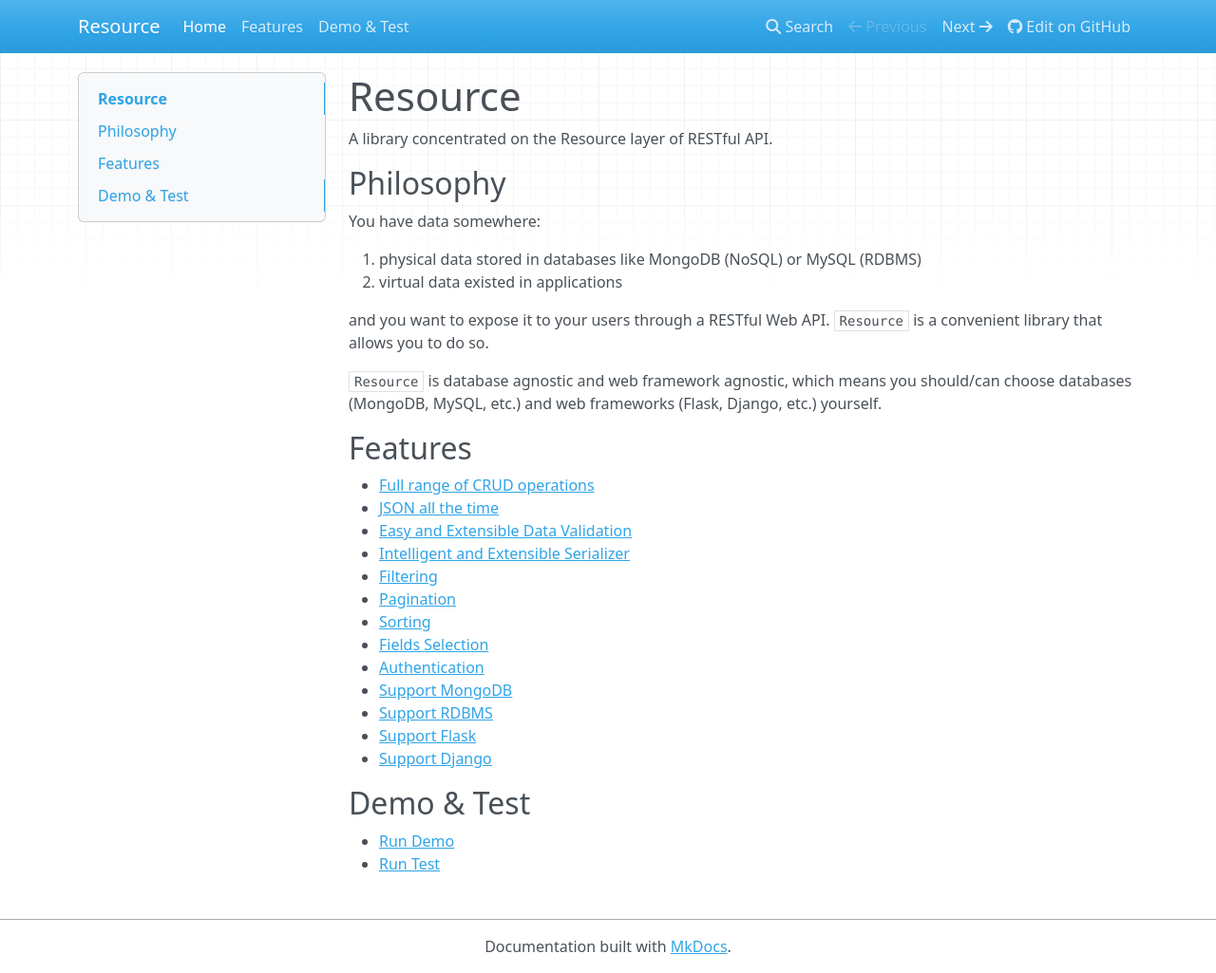
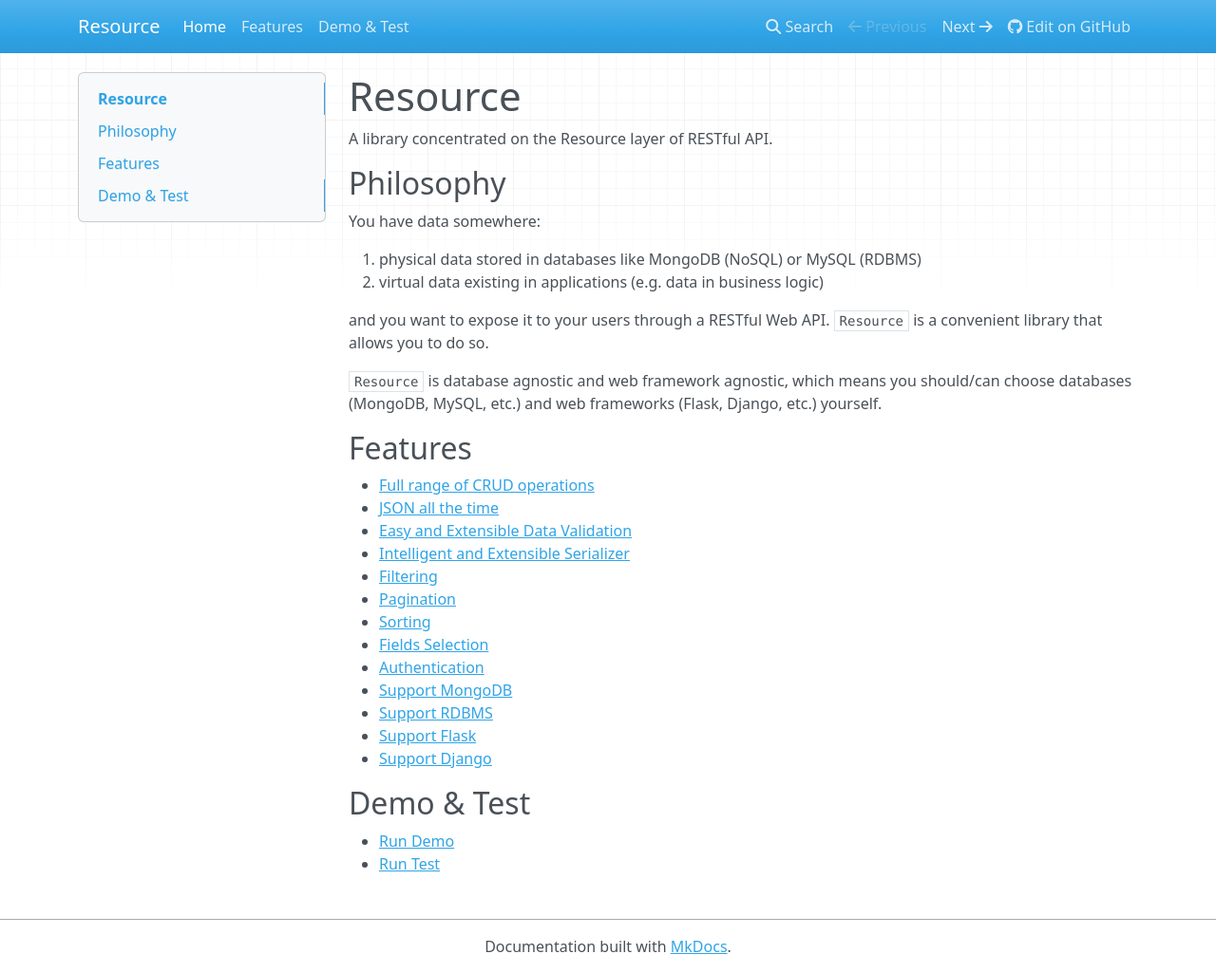
Before and after one commit to RussellLuo/resource, an MkDocs documentation site: the page built from docs/index.md, in a window 1280 px wide and 1025 px high. Shown: the whole window at 95% size. Built offline with MkDocs 1.6.1, drawn with Linux system fonts in a browser that asks for light colours; nearby versions of some CDN libraries; old or Windows-style settings are respelled for this version of MkDocs.

Commit message:
fix a typo in Documentation

```diff
--- a/docs/index.md
+++ b/docs/index.md
@@ -10,7 +10,7 @@ Philosophy
 You have data somewhere:
 
 1. physical data stored in databases like MongoDB (NoSQL) or MySQL (RDBMS)
-2. virtual data existed in applications
+2. virtual data existing in applications (e.g. data in business logic)
 
 and you want to expose it to your users through a RESTful Web API. `Resource` is a convenient library that allows you to do so.
 
```
Also changed, not shown: README.md (+1 -1 lines).
